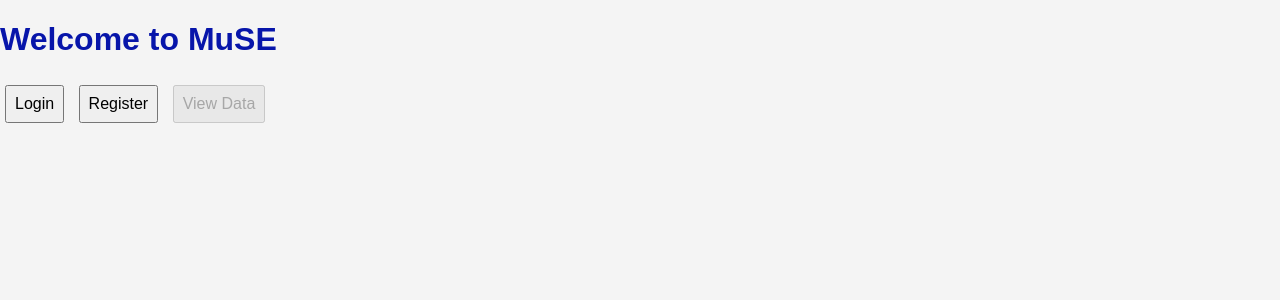
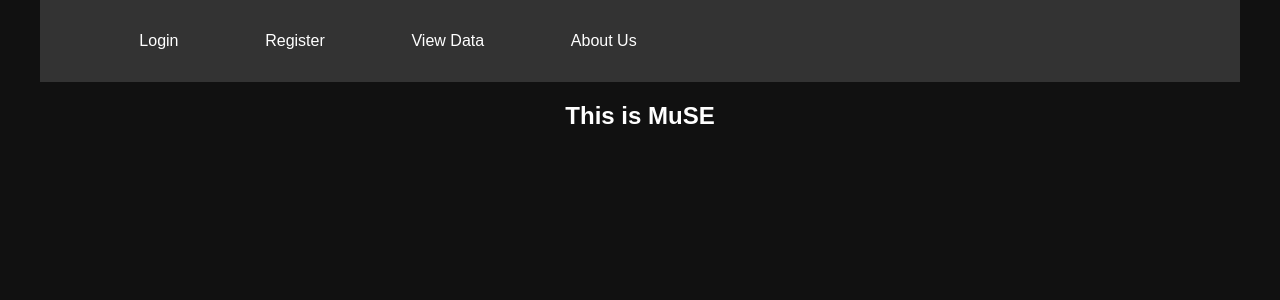
Before and after one commit to Icyfire18/CS5500, a Django app: page / in a window 1280 px wide. Shown: the top 300 px of the page. Run offline with Django 4.2, Linux system fonts and the light colour scheme.

Commit message:
added about us and added nav bar and updated style

```diff
--- /dev/null
+++ b/static/dark-theme.css
@@ -0,0 +1,11 @@
+/* dark-theme.css */
+body {
+    background-color: #111;
+    color: white;
+}
+
+h1 {
+    color: #0071bc; /* Change to your preferred text color */
+}
+
+/* Add any additional styles for dark theme */
--- /dev/null
+++ b/static/nav.js
@@ -0,0 +1,7 @@
+document.getElementById('js-navbar-toggle').addEventListener('click', function () {
+    var jsMenu = document.getElementById('js-menu');
+    jsMenu.classList.toggle('active');
+
+    var jsNavbarToggle = document.getElementById('js-navbar-toggle');
+    jsNavbarToggle.classList.toggle('active');
+});
--- /dev/null
+++ b/static/responsive.css
@@ -0,0 +1,46 @@
+/* responsive.css */
+
+/* Navbar styling for larger screens */
+@media screen and (min-width: 768px) {
+    .navbar-toggle {
+        display: none;
+    }
+
+    .main-nav {
+        display: flex;
+    }
+
+    .main-nav li {
+        margin: 0;
+    }
+}
+
+/* Navbar styling for smaller screens */
+@media screen and (max-width: 767px) {
+    .navbar-toggle {
+        display: block;
+    }
+
+    .main-nav {
+        display: none;
+        flex-direction: column;
+        width: 100%;
+        position: absolute;
+        top: 60px;
+        background-color: #333;
+    }
+
+    .main-nav.active {
+        display: flex;
+    }
+
+    .main-nav li {
+        text-align: center;
+        padding: 15px;
+        border-bottom: 1px solid #fff;
+    }
+
+    .navbar-toggle.active {
+        background-color: #333;
+    }
+}
--- a/static/style.css
+++ b/static/style.css
@@ -1,4 +1,3 @@
-/* styles.css */
 body {
     font-family: Arial, sans-serif;
     margin: 0;
@@ -6,25 +5,47 @@ body {
     background-color: #f4f4f4;
 }
 
-h1 {
-    color: rgb(7, 21, 170);
+.container {
+    max-width: 1200px;
+    margin: auto;
 }
 
-select,
-button {
-    padding: 8px;
-    margin: 5px;
-    font-size: 16px;
+nav {
+    background-color: #333;
+    color: white;
+    padding: 1em;
 }
 
-#propertyDropdown,
-#meterDropdown {
-    width: 90%;
-    max-width: 600px;
-    margin: 2vh auto;
-    box-sizing: border-box;
-    padding: 2vw;
-    background-color: #fff;
-    border: 1px solid #ddd;
-    border-radius: 5px;
+.navbar {
+    display: flex;
+    justify-content: space-between;
+    align-items: center;
 }
+
+.navbar-toggle {
+    display: none;
+}
+
+.main-nav {
+    display: flex;
+    justify-content: space-around;
+    list-style: none;
+    width: 50%;
+}
+
+.main-nav a {
+    text-decoration: none;
+    color: white;
+}
+
+/* ... Your existing CSS ... */
+
+/* Vertical division for About Us and About Project */
+.about-container {
+    display: flex;
+    justify-content: space-around;
+}
+
+.about-section {
+    width: 48%; /* Adjust as needed */
+}
--- /dev/null
+++ b/templates/about-us.html
@@ -0,0 +1,5 @@
+<html>
+    <body>
+        <h1>About Us</h1>
+    </body>
+</html>
--- a/templates/home.html
+++ b/templates/home.html
@@ -1,4 +1,3 @@
-<!-- home.html -->
 {% load static %}
 <!DOCTYPE html>
 <html lang="en">
@@ -7,28 +6,47 @@
     <meta charset="UTF-8">
     <meta name="viewport" content="width=device-width, initial-scale=1.0">
     <link rel="stylesheet" href="{% static 'style.css' %}">
+    <!-- Add a link to dark theme CSS file -->
+    <link rel="stylesheet" href="{% static 'dark-theme.css' %}" id="theme-style">
+    <!-- Add the responsive.css file -->
+    <link rel="stylesheet" href="{% static 'responsive.css' %}">
     <title>Homepage</title>
 </head>
 
 <body>
-    {% if user.is_authenticated %}
-        <!-- If user is logged in, show welcome message, logout button, and clickable "View Data" button -->
-        <h1>Hello {{ user.username }}</h1>
-        <form action="{% url 'user_actions' %}" method="post">
-            {% csrf_token %}
-            <button type="submit" name="action" value="logout">Logout</button>
-            <a href="{% url 'd3_graph' %}"><button type="button" name="action" value="view_data">View Data</button></a>
-        </form>
-    {% else %}
-        <!-- If user is not logged in, show login, register, and disabled "View Data" button with tooltip -->
-        <h1>Welcome to MuSE</h1>
-        <form action="{% url 'user_actions' %}" method="post">
-            {% csrf_token %}
-            <button type="submit" name="action" value="login">Login</button>
-            <button type="submit" name="action" value="register">Register</button>
-            <button type="button" disabled title="Only registered users can access" name="action" value="view_data">View Data</button>
-        </form>
-    {% endif %}
+    <div class="container">
+        <nav>
+            <div class="navbar">
+                <button class="navbar-toggle" id="js-navbar-toggle">
+                    <span class="bar"></span>
+                    <span class="bar"></span>
+                    <span class="bar"></span>
+                </button>
+                <ul class="main-nav" id="js-menu">
+                    {% if user.is_authenticated %}
+                    <li><a href="#" disabled title="">Hello {{ user.username }}</a></li>
+                    <li><a href="#" onclick="document.getElementById('logout-form').submit()">Logout</a></li>
+                    <form id="logout-form" action="{% url 'user_actions' %}" method="post" style="display: none;">
+                        {% csrf_token %}
+                        <input type="hidden" name="action" value="logout">
+                    </form>
+
+                    <li><a href="{% url 'd3_graph' %}">View Data</a></li>
+                    {% else %}
+                    <li><a href="{% url 'login' %}">Login</a></li>
+                    <li><a href="{% url 'register' %}">Register</a></li>
+                    <li><a href="#" disabled title="Only registered users can access">View Data</a></li>
+                    {% endif %}
+                    <li><a href="{% url 'about_us' %}">About Us</a></li>
+                </ul>
+            </div>
+        </nav>
+        <div class="about-container">
+            <h2>This is MuSE</h2>
+        </div>
+    </div>
+
+    <script src="{% static 'nav.js' %}"></script>
 </body>
 
 </html>
--- a/templates/login.html
+++ b/templates/login.html
@@ -1,5 +1,7 @@
 {% load static %}
 <link rel="stylesheet" href="{% static 'style.css' %}">
+<!-- Add a link to dark theme CSS file -->
+<link rel="stylesheet" href="{% static 'dark-theme.css' %}" id="theme-style">
 
 <h1>Login</h1>
 
--- a/templates/register.html
+++ b/templates/register.html
@@ -1,5 +1,7 @@
 {% load static %}
 <link rel="stylesheet" href="{% static 'style.css' %}">
+<!-- Add a link to dark theme CSS file -->
+<link rel="stylesheet" href="{% static 'dark-theme.css' %}" id="theme-style">
 
 <h1>Register</h1>
 
```
Also changed, not shown: templates/d3-graph.html (+7 -3 lines).
